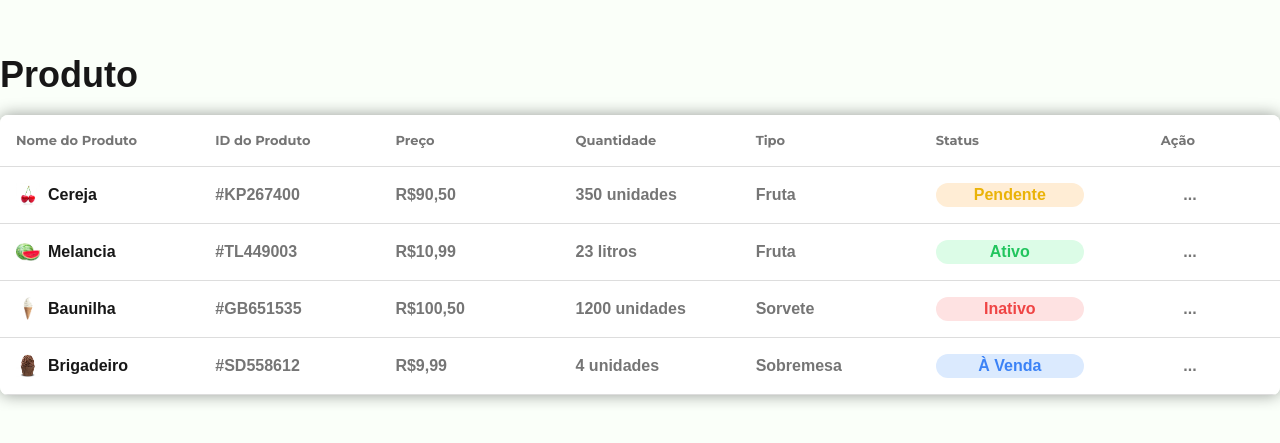
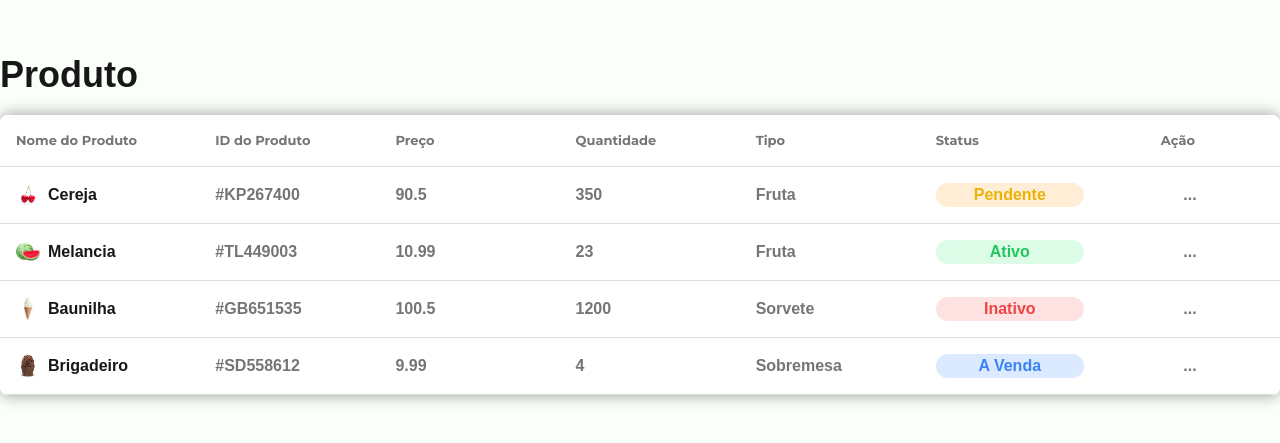
Before and after one commit to williamalonso/ordenacao-tabela, a Next.js app: page / in a window 1280 px wide. Shown: the part 167-610 px from the top of the page. Built offline with nearby package versions, Linux system fonts and the light colour scheme.

Commit message:
:zap: creating final code

```diff
--- a/src/components/Table/TableBase.tsx
+++ b/src/components/Table/TableBase.tsx
@@ -73,7 +73,7 @@ const TableBase: React.FC<TableProps> = ({ headers, data, onSort, sortColumn, so
                         ? 'text-center text-red-500 bg-red-100 rounded-full'
                         : ''
                     } ${
-                      header === 'Status' && row[header] === 'À Venda'
+                      header === 'Status' && row[header] === 'A Venda'
                         ? 'text-center text-blue-500 bg-blue-100 rounded-full'
                         : ''
                     }`}
--- a/src/components/Table/TableComponent.tsx
+++ b/src/components/Table/TableComponent.tsx
@@ -3,16 +3,16 @@ import React, { useState } from 'react';
 import TableBase from '@/components/Table/TableBase';
 
 type TableRow = {
-  [key: string]: string;
+  [key: string]: string | number;
 };
 
 const TableComponent: React.FC = () => {
 
   const initialData: TableRow[]  = [
-    { 'Nome do Produto': 'Cereja', 'ID do Produto': '#KP267400', Preço: 'R$90,50', Quantidade: '350 unidades', Tipo: 'Fruta', Status: 'Pendente', 'Ação': '...' },
-    { 'Nome do Produto': 'Melancia', 'ID do Produto': '#TL449003', Preço: 'R$10,99', Quantidade: '23 litros', Tipo: 'Fruta', Status: 'Ativo', 'Ação': '...' },
-    { 'Nome do Produto': 'Baunilha', 'ID do Produto': '#GB651535', Preço: 'R$100,50', Quantidade: '1200 unidades', Tipo: 'Sorvete', Status: 'Inativo', 'Ação': '...' },
-    { 'Nome do Produto': 'Brigadeiro', 'ID do Produto': '#SD558612', Preço: 'R$9,99', Quantidade: '4 unidades', Tipo: 'Sobremesa', Status: 'À Venda', 'Ação': '...' },
+    { 'Nome do Produto': 'Cereja', 'ID do Produto': '#KP267400', Preço: 90.50, Quantidade: 350, Tipo: 'Fruta', Status: 'Pendente', 'Ação': '...' },
+    { 'Nome do Produto': 'Melancia', 'ID do Produto': '#TL449003', Preço: 10.99, Quantidade: 23, Tipo: 'Fruta', Status: 'Ativo', 'Ação': '...' },
+    { 'Nome do Produto': 'Baunilha', 'ID do Produto': '#GB651535', Preço: 100.50, Quantidade: 1200, Tipo: 'Sorvete', Status: 'Inativo', 'Ação': '...' },
+    { 'Nome do Produto': 'Brigadeiro', 'ID do Produto': '#SD558612', Preço: 9.99, Quantidade: 4, Tipo: 'Sobremesa', Status: 'A Venda', 'Ação': '...' },
   ];
 
   const [data, setData] = useState(initialData);
@@ -22,26 +22,23 @@ const TableComponent: React.FC = () => {
   const headers = ['Nome do Produto', 'ID do Produto', 'Preço', 'Quantidade', 'Tipo', 'Status', 'Ação'];
 
   const handleSort  = (header: string) => {
-    if (sortColumn === header) {
-      // Alternar direção se a mesma coluna for clicada
-      setSortDirection(sortDirection === 'asc' ? 'desc' : 'asc');
-    } else {
-      // Nova coluna selecionada, define como ascendente
-      setSortColumn(header);
-      setSortDirection('asc');
-    }
+    const isSameColumn = sortColumn === header;
+    const newDirection = isSameColumn && sortDirection === 'asc' ? 'desc' : 'asc';
 
-    // Ordenar os dados
+    setSortColumn(header);
+    setSortDirection(newDirection);
+
     const sortedData = [...data].sort((a, b) => {
       const valueA = a[header] || '';
       const valueB = b[header] || '';
 
-      // Comparação com base na direção
-      if (sortDirection === 'asc') {
-        return valueA > valueB ? 1 : valueA < valueB ? -1 : 0;
-      } else {
-        return valueA < valueB ? 1 : valueA > valueB ? -1 : 0;
-      }
+      // Lidar com números e strings
+      const parsedA = typeof valueA === 'number' ? valueA : String(valueA).toLowerCase();
+      const parsedB = typeof valueB === 'number' ? valueB : String(valueB).toLowerCase();
+
+      if (parsedA > parsedB) return newDirection === 'asc' ? 1 : -1;
+      if (parsedA < parsedB) return newDirection === 'asc' ? -1 : 1;
+      return 0;
     });
 
     setData(sortedData);
```
